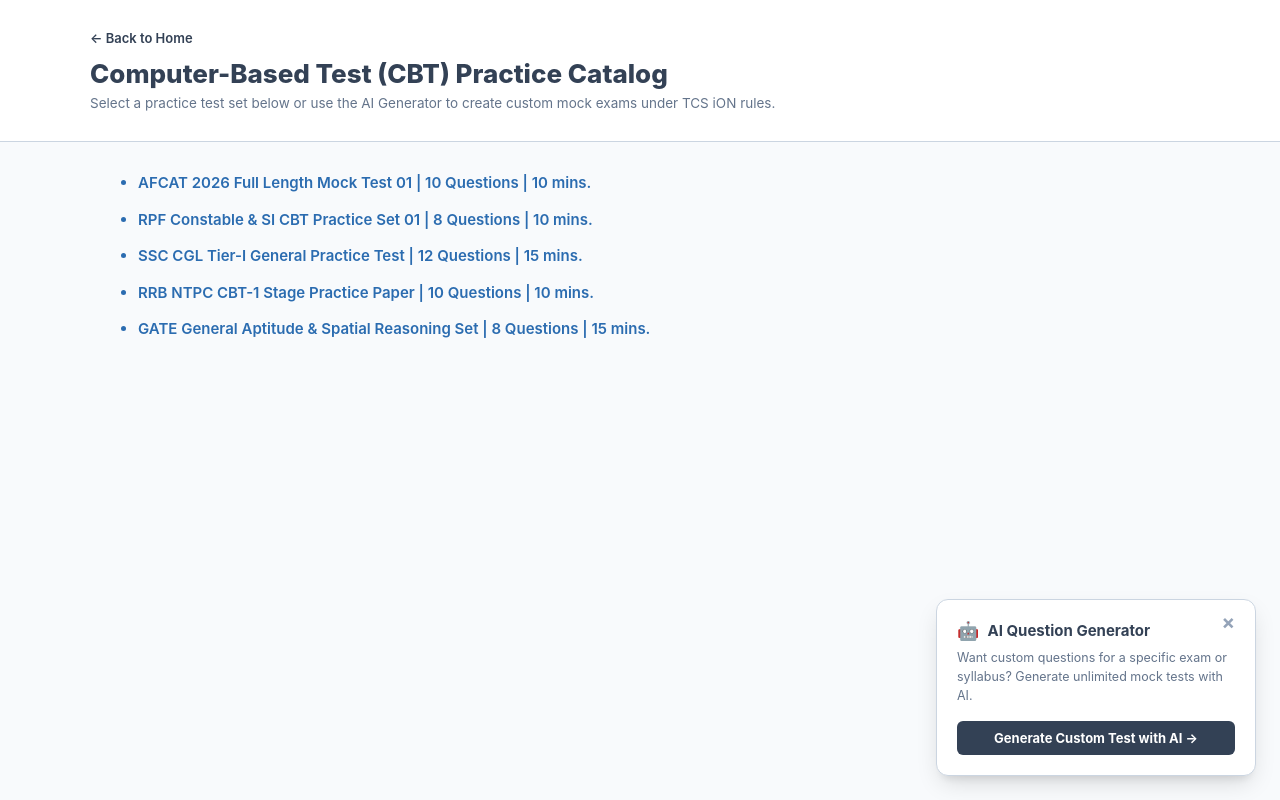
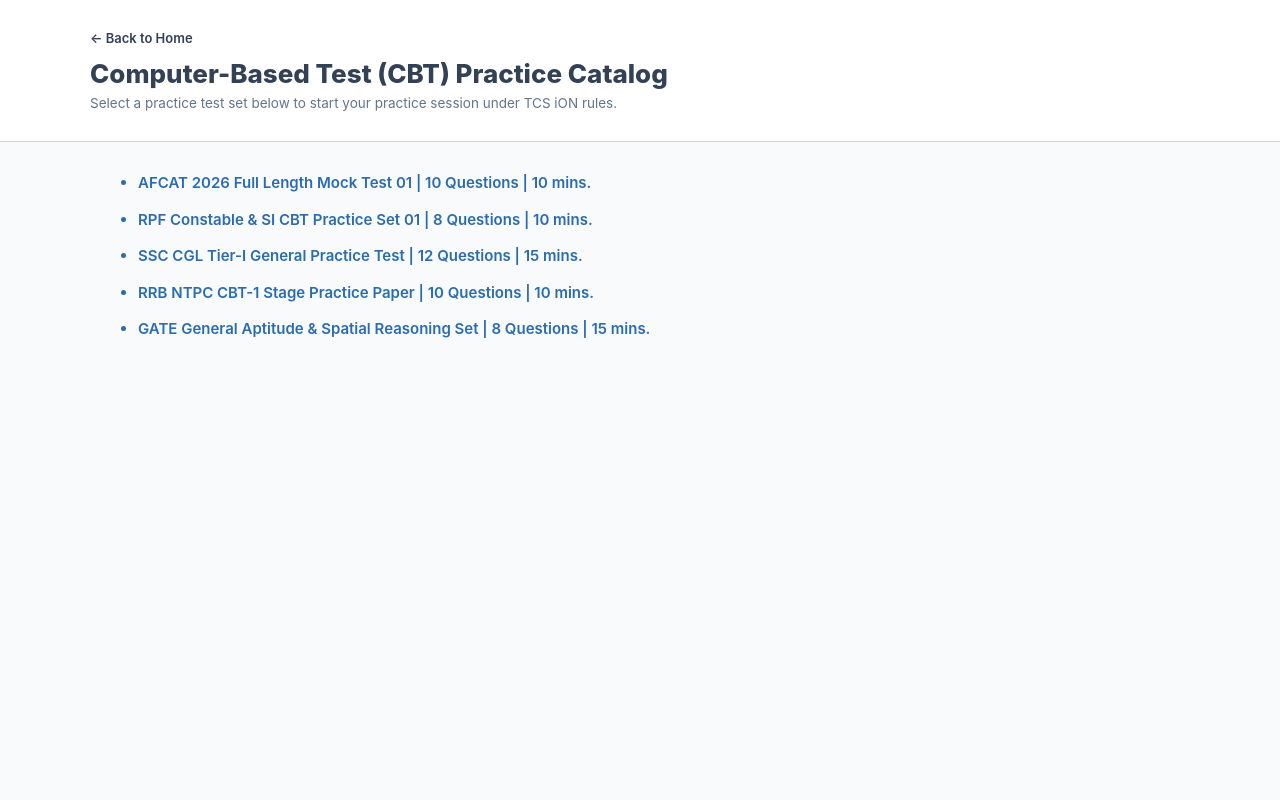
Before and after one commit to amjadcp/iONMirror-CBT-Lab, a React (Vite) app: page /mock-tests in a window 1280 px wide. Built offline with nearby package versions, Linux system fonts and the light colour scheme; no server answers.

Commit message:
chore: hide the generate AI question popup

```diff
--- a/src/routes/MockTestSelection.jsx
+++ b/src/routes/MockTestSelection.jsx
@@ -4,6 +4,9 @@
 import { trackEvent } from '../utils/analytics';
 import { parseQuestionsFromRaw } from '../utils/questionParser';
 import { fetchGitHubMockTests } from '../utils/githubService';
+
+// Flag to control visibility of AI Question Generator popup (set to true to re-enable)
+const SHOW_AI_POPUP = false;
 
 export default function MockTestSelection() {
   const navigate = useNavigate();
@@ -103,7 +106,7 @@
           </button>
           <h1>Computer-Based Test (CBT) Practice Catalog</h1>
           <p className="mock-header-desc">
-            Select a practice test set below or use the AI Generator to create custom mock exams under TCS iON rules.
+            Select a practice test set below to start your practice session under TCS iON rules.
           </p>
         </div>
       </header>
@@ -136,8 +139,9 @@
         )}
       </main>
 
-      {/* Floating Bottom-Right AI Question Generator Overlay Popup */}
-      {showAiPopup ? (
+      {/* Floating Bottom-Right AI Question Generator Overlay Popup (Hidden via SHOW_AI_POPUP flag) */}
+      {SHOW_AI_POPUP && (
+        showAiPopup ? (
           <div className="ai-floating-popup">
             <button
               className="ai-popup-close-btn"
@@ -170,6 +174,7 @@
           >
             🤖
           </button>
+        )
       )}
     </div>
   );
```
Lines whose indentation alone changed are shown as unchanged.
